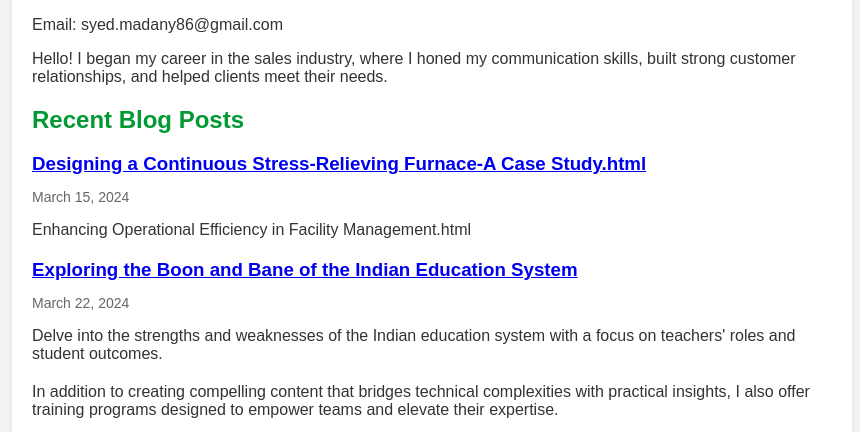
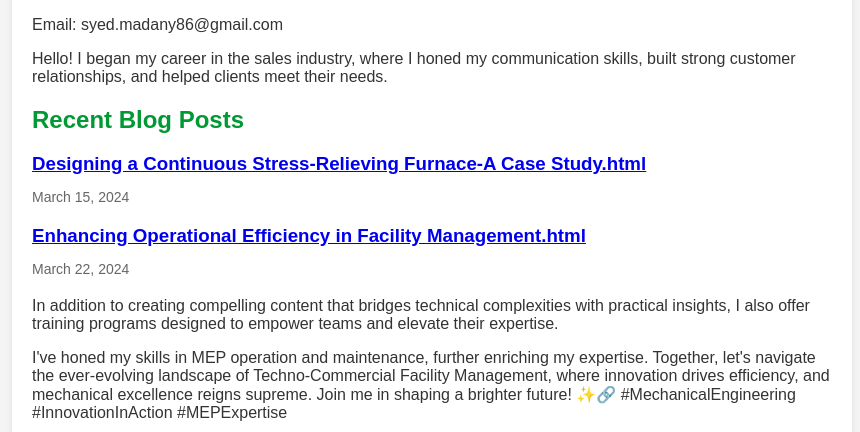
Before and after one commit to Hilal-Madany/resume, a plain HTML site: page index.html in a window 1280 px wide. Shown: the part 365-797 px from the top of the page, without its empty margins (208-1068 px from the left). Drawn offline with Linux system fonts and the light colour scheme.

Commit message:
Update index.html

```diff
--- a/index.html
+++ b/index.html
@@ -75,12 +75,10 @@
     <div class="blog-post">
       <h3 class="blog-title"><a href="blog-post-1.html">Designing a Continuous Stress-Relieving Furnace-A Case Study.html</a></h3>
       <p class="blog-date">March 15, 2024</p>
-      <p class="blog-excerpt">Enhancing Operational Efficiency in Facility Management.html</p>
     </div>
     <div class="blog-post">
-      <h3 class="blog-title"><a href="blog-post-2.html">Exploring the Boon and Bane of the Indian Education System</a></h3>
+      <h3 class="blog-title"><a href="blog-post-2.html">Enhancing Operational Efficiency in Facility Management.html</a></h3>
       <p class="blog-date">March 22, 2024</p>
-      <p class="blog-excerpt">Delve into the strengths and weaknesses of the Indian education system with a focus on teachers' roles and student outcomes.</p>
     </div>
     <!-- End Blog Section -->
     <div class="divider"></div>
```
